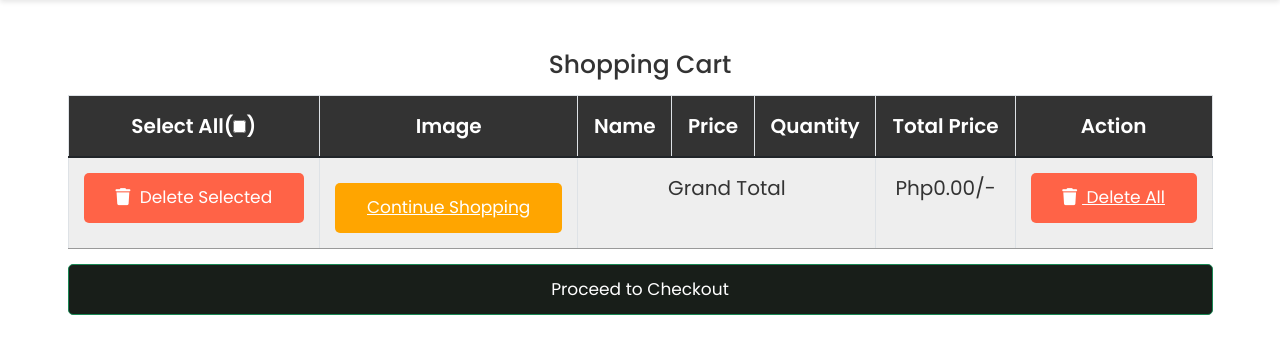
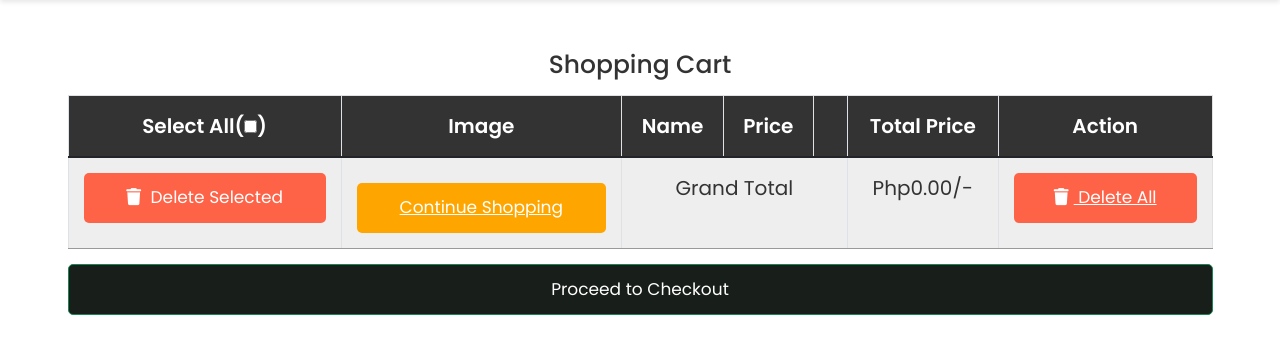
Before and after one commit to akwean/resume-e-commerce, a PHP site: page /withadmin/cart.php in a window 1280 px wide. Shown: the part 191-545 px from the top of the page. Run offline with PHP 8.4, Linux system fonts and the light colour scheme; the visitor is signed in with stand-in values (Sample User, id 1); data comes from the database, SQL or seed files in the repository.

Commit message:
Update cart.php

```diff
--- a/Gym-Fit Website/Gym-Fit Website/php/cart.php
+++ b/Gym-Fit Website/Gym-Fit Website/php/cart.php
@@ -85,7 +85,8 @@ include 'nav.php';
                             <th scope="col">Image</th>
                             <th scope="col">Name</th>
                             <th scope="col">Price</th>
-                            <th scope="col">Quantity</th>
+                            <th scope="col"></th>
+                            <!-- <th scope="col">Quantity</th> -->
                             <th scope="col">Total Price</th>
                             <th scope="col">Action</th>
                         </tr>
@@ -108,7 +109,8 @@ include 'nav.php';
                     <td><img src="../product_img/<?php echo htmlspecialchars($row['product_image']); ?>" height="100" alt=""></td>
                     <td><?php echo htmlspecialchars($row['item_name']); ?></td>
                     <td>Php<?php echo number_format($row['price'], 2); ?>/-</td>
-                    <td><?php echo $row['quantity']; ?></td>
+                    <td></td>
+                    <!-- <td><?php echo $row['quantity']; ?></td> -->
                     <td>Php<?php echo number_format($row['price'] * $row['quantity'], 2); ?>/-</td>
                     <td><a class="btn btn-danger mt-3" href="cart.php?remove=<?php echo $row['id']; ?>" onclick="return confirm('Remove item from cart?')"><i class="fas fa-trash"></i> Remove</a></td>
                 </tr>
```
